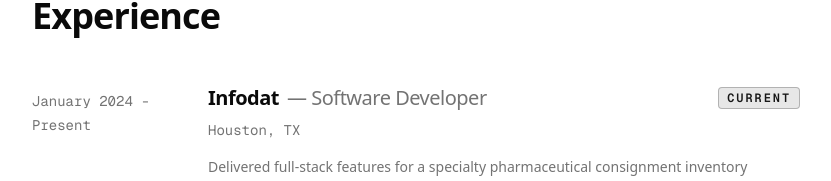
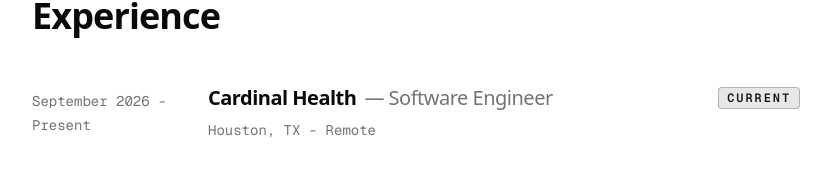
Before and after one commit to chuongtran01/portfolio-website, a Next.js app: page / in a window 1280 px wide. Shown: the part 587-768 px from the top of the page, without its empty margins (224-1055 px from the left). Built offline with nearby package versions, Linux system fonts and the light colour scheme; no server answers.

Commit message:
Added new role to work exp

```diff
--- a/src/components/home/ExperienceSection.tsx
+++ b/src/components/home/ExperienceSection.tsx
@@ -38,17 +38,22 @@
                     </span>
                   )}
                 </div>
+                {experience.location && (
                   <p className="font-mono text-sm text-muted-foreground">
                     {experience.location}
                   </p>
+                )}
               </div>
 
+              {experience.description.length > 0 && (
                 <ul className="max-w-2xl space-y-3 text-sm leading-relaxed text-muted-foreground">
                   {experience.description.map((desc) => (
                     <li key={desc}>{desc}</li>
                   ))}
                 </ul>
+              )}
 
+              {experience.techStack.length > 0 && (
                 <div className="flex flex-wrap gap-2 pt-1">
                   {experience.techStack.map((tech) => (
                     <Badge
@@ -60,6 +65,7 @@
                     </Badge>
                   ))}
                 </div>
+              )}
             </div>
           </article>
         ))}
--- a/src/lib/data/experience.json
+++ b/src/lib/data/experience.json
@@ -1,9 +1,18 @@
 {
   "workExperience": [
     {
+      "title": "Software Engineer",
+      "company": "Cardinal Health",
+      "date": "September 2026 - Present",
+      "location": "Houston, TX - Remote",
+      "description": [],
+      "techStack": [],
+      "current": true
+    },
+    {
       "title": "Software Developer",
       "company": "Infodat",
-      "date": "January 2024 - Present",
+      "date": "January 2024 - September 2026",
       "location": "Houston, TX",
       "description": [
         "Delivered full-stack features for a specialty pharmaceutical consignment inventory management platform used by hospital pharmacies nationwide, supporting 5,000+ users.",
@@ -13,7 +22,7 @@
         "Built an Apache POI-based Excel export service with configurable templates, powering 10+ report types and cutting new-report development time from days to hours."
       ],
       "techStack": ["TypeScript", "Ember.js", "Java", "Spring Boot", "Google Cloud Pub/Sub", "Apache POI"],
-      "current": true
+      "current": false
     },
     {
       "title": "Software Developer Intern",
```
Lines whose indentation alone changed are shown as unchanged.
